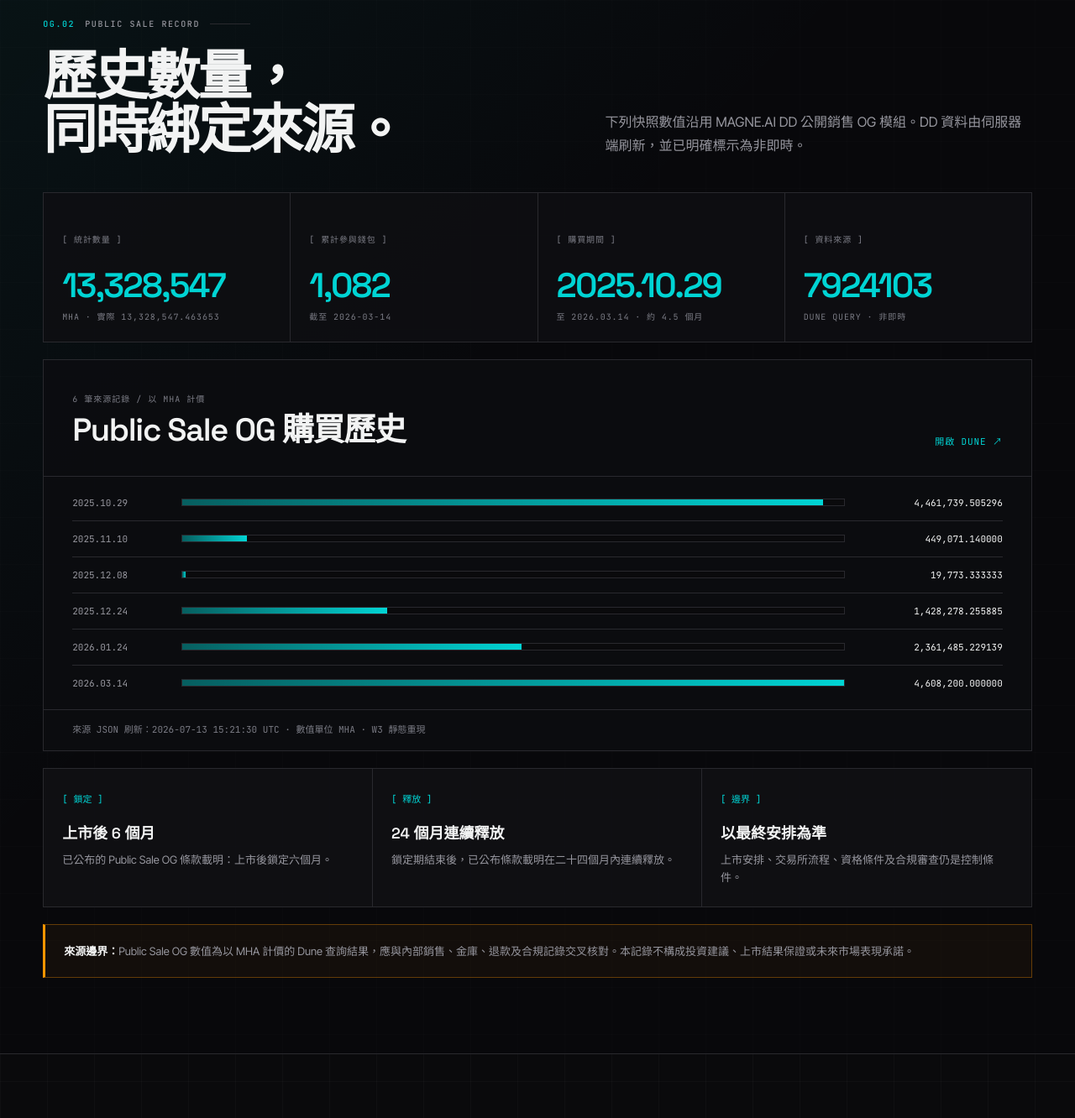
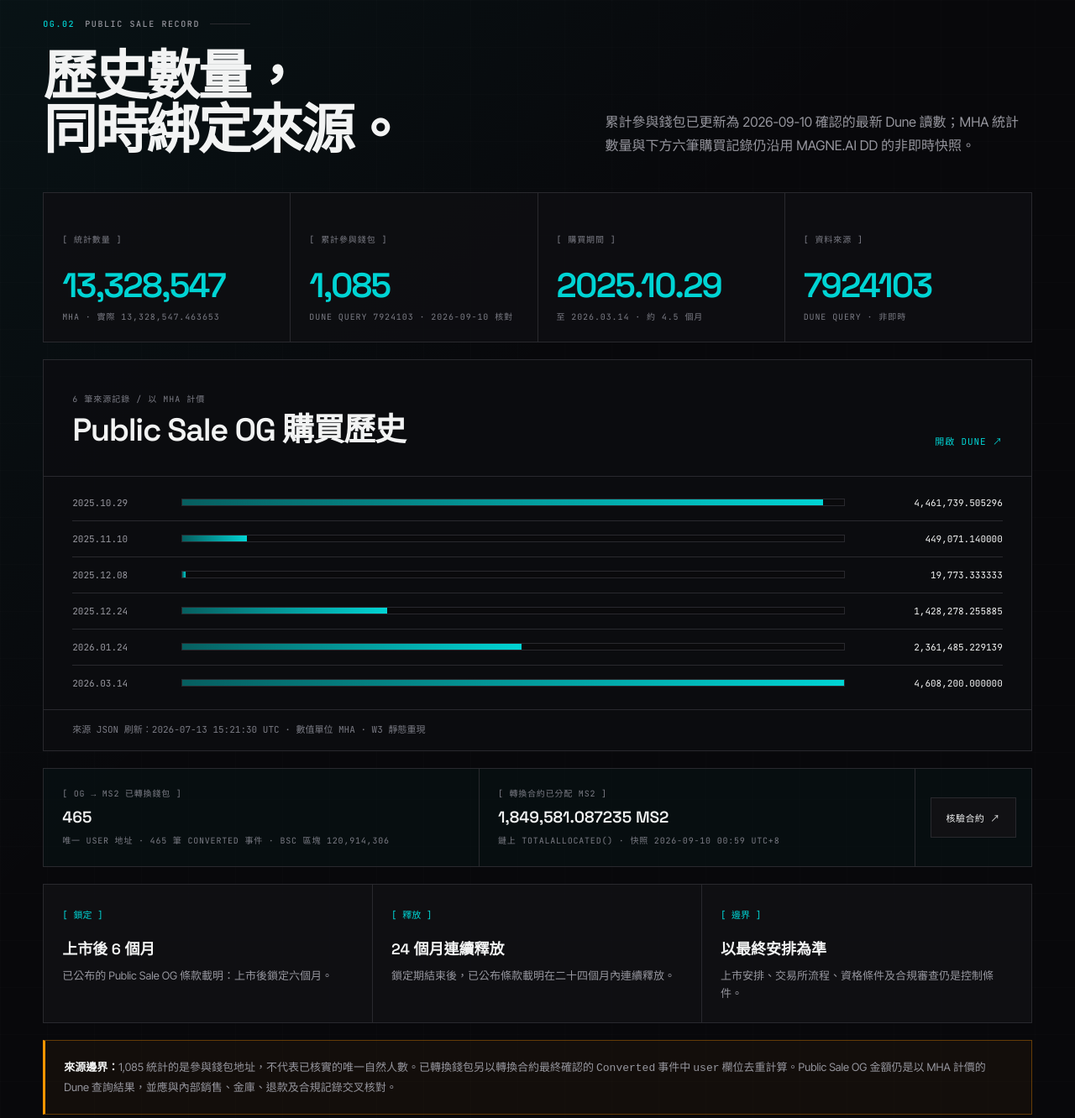
Before and after one commit to jerrysohigh-create/w3, a website: page tc/public-sale-og.html in a window 1280 px wide. Shown: the part 2520-3852 px from the top of the page at 84% size. Drawn offline with Linux system fonts and the light colour scheme; no server answers.

Commit message:
feat: refresh Public Sale OG metrics

```diff
--- a/tc/public-sale-og.html
+++ b/tc/public-sale-og.html
@@ -91,11 +91,11 @@
         <div class="wrap">
           <div class="section-head reveal">
             <div><p class="section-label"><span class="index">OG.02</span> PUBLIC SALE RECORD</p><h2 class="section-title">歷史數量，<br />同時綁定來源。</h2></div>
-            <p class="section-copy">下列快照數值沿用 MAGNE.AI DD 公開銷售 OG 模組。DD 資料由伺服器端刷新，並已明確標示為非即時。</p>
+            <p class="section-copy">累計參與錢包已更新為 2026-09-10 確認的最新 Dune 讀數；MHA 統計數量與下方六筆購買記錄仍沿用 MAGNE.AI DD 的非即時快照。</p>
           </div>
           <div class="og-rule-register reveal" aria-label="Public Sale OG 摘要數據">
             <article><span>[ 統計數量 ]</span><strong>13,328,547</strong><small>MHA · 實際 13,328,547.463653</small></article>
-            <article><span>[ 累計參與錢包 ]</span><strong>1,082</strong><small>截至 2026-03-14</small></article>
+            <article><span>[ 累計參與錢包 ]</span><strong>1,085</strong><small>DUNE QUERY 7924103 · 2026-09-10 核對</small></article>
             <article><span>[ 購買期間 ]</span><strong>2025.10.29</strong><small>至 2026.03.14 · 約 4.5 個月</small></article>
             <article><span>[ 資料來源 ]</span><strong>7924103</strong><small>DUNE QUERY · 非即時</small></article>
           </div>
@@ -116,12 +116,18 @@
             <p class="chart-source">來源 JSON 刷新：2026-07-13 15:21:30 UTC · 數值單位 MHA · W3 靜態重現</p>
           </div>
 
+          <div class="public-sale-operation reveal" aria-label="OG 兌換 MS2 鏈上快照">
+            <div><span>[ OG → MS2 已轉換錢包 ]</span><strong>465</strong><small>唯一 USER 地址 · 465 筆 CONVERTED 事件 · BSC 區塊 120,914,306</small></div>
+            <div><span>[ 轉換合約已分配 MS2 ]</span><strong>1,849,581.087235 MS2</strong><small>鏈上 TOTALALLOCATED() · 快照 2026-09-10 00:59 UTC+8</small></div>
+            <a class="btn secondary" href="https://bscscan.com/address/0x6bAa796a82dB3aBE94cb202c0A6796F0d046a4bC" target="_blank" rel="noopener noreferrer">核驗合約 ↗</a>
+          </div>
+
           <div class="campaign-terms reveal" style="margin-top:20px">
             <article class="campaign-term"><span class="term-id">[ 鎖定 ]</span><h3>上市後 6 個月</h3><p>已公布的 Public Sale OG 條款載明：上市後鎖定六個月。</p></article>
             <article class="campaign-term"><span class="term-id">[ 釋放 ]</span><h3>24 個月連續釋放</h3><p>鎖定期結束後，已公布條款載明在二十四個月內連續釋放。</p></article>
             <article class="campaign-term"><span class="term-id">[ 邊界 ]</span><h3>以最終安排為準</h3><p>上市安排、交易所流程、資格條件及合規審查仍是控制條件。</p></article>
           </div>
-          <div class="disclosure reveal"><strong>來源邊界：</strong>Public Sale OG 數值為以 MHA 計價的 Dune 查詢結果，應與內部銷售、金庫、退款及合規記錄交叉核對。本記錄不構成投資建議、上市結果保證或未來市場表現承諾。</div>
+          <div class="disclosure reveal"><strong>來源邊界：</strong>1,085 統計的是參與錢包地址，不代表已核實的唯一自然人數。已轉換錢包另以轉換合約最終確認的 <code>Converted</code> 事件中 <code>user</code> 欄位去重計算。Public Sale OG 金額仍是以 MHA 計價的 Dune 查詢結果，並應與內部銷售、金庫、退款及合規記錄交叉核對。</div>
         </div>
       </section>
 
```
Also changed, not shown: public-sale-og.html (+9 -3 lines), seasons.html (+1 -1 lines), tc/seasons.html (+1 -1 lines).
